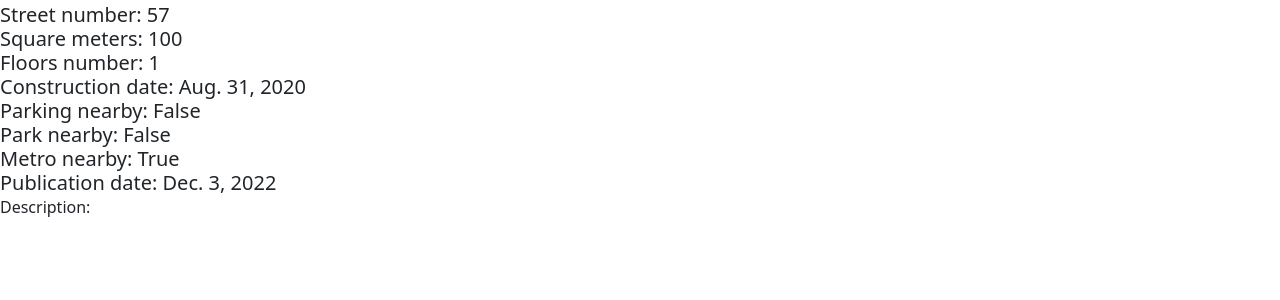
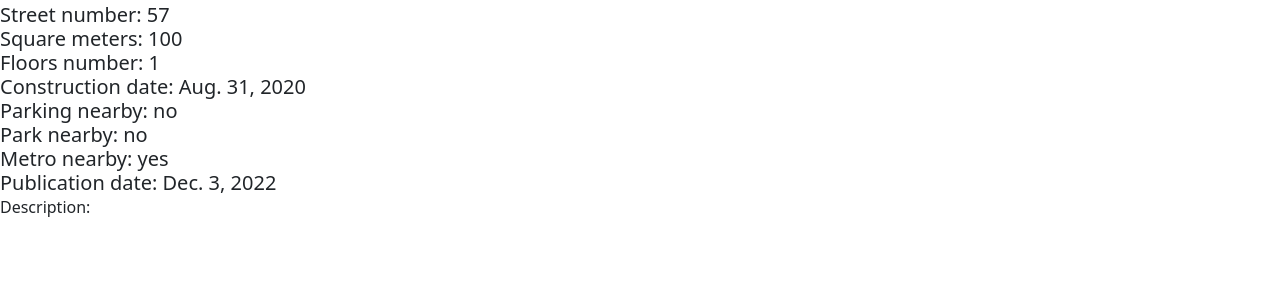
Before and after one commit to GerganaBot/caiaAbandoned, a Django app: a page that uses caiaAbandoned/houses/templates/houses/house-details-page.html in a window 1280 px wide. Shown: the part 401-701 px from the top of the page. Run offline with Django 4.2, Linux system fonts and the light colour scheme; data comes from the database, SQL or seed files in the repository.

Commit message:
Adjusted Boolean fields in the house details template

```diff
--- a/caiaAbandoned/houses/templates/houses/house-details-page.html
+++ b/caiaAbandoned/houses/templates/houses/house-details-page.html
@@ -9,11 +9,12 @@
         <h5 class="card-title">Square meters: {{ house.square_meters }}</h5>
         <h5 class="card-title">Floors number: {{ house.floors_number }}</h5>
         <h5 class="card-title">Construction date: {{ house.construction_date }}</h5>
-        <h5 class="card-title">Parking nearby: {{ house.is_near_parking }}</h5>
-        <h5 class="card-title">Park nearby: {{ house.is_near_park }}</h5>
-        <h5 class="card-title">Metro nearby: {{ house.is_near_metro }}</h5>
+        <h5 class="card-title">Parking nearby: {% if house.is_near_parking is True %}yes{% else %}no{% endif %}</h5>
+        <h5 class="card-title">Park nearby: {% if house.is_near_park is True %}yes{% else %}no{% endif %}</h5>
+        <h5 class="card-title">Metro nearby: {% if house.is_near_metro is True %}yes{% else %}no{% endif %}</h5>
         <h5 class="card-title">Publication date: {{ house.date_of_publication }}</h5>
         <p class="card-text">Description: {{ house.description }}</p>
 
 
+
 {% endblock %}
```
